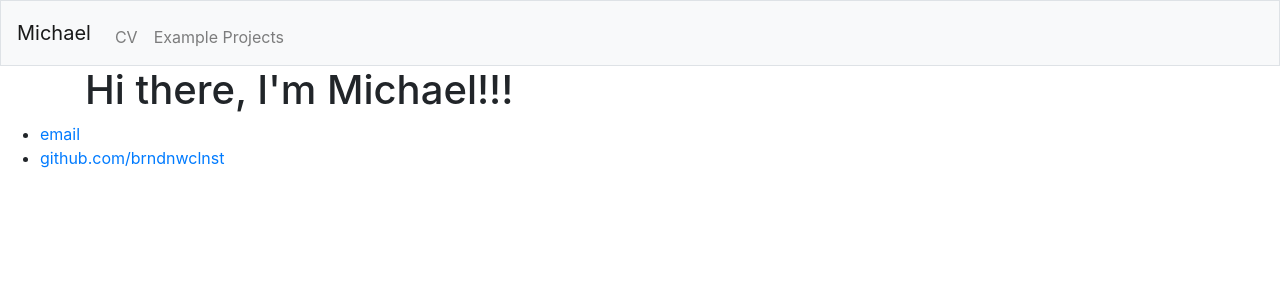
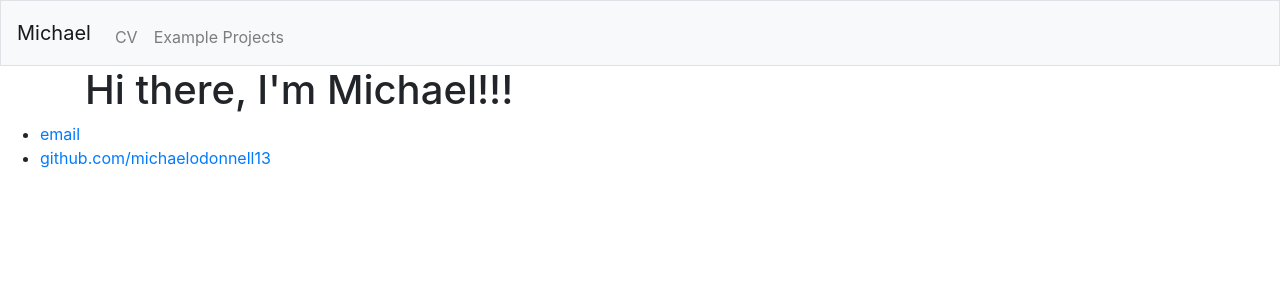
Before and after one commit to michaelodonnell13/michaelodonnell13.github.io, a Jekyll site: the page built from index.html, in a window 1280 px wide. Shown: the top 300 px of the page. Built offline with Jekyll 4.4.1, drawn with Linux system fonts in a browser that asks for light colours.

Commit message:
Update default.html

```diff
--- a/_layouts/default.html
+++ b/_layouts/default.html
@@ -33,7 +33,7 @@
 			<footer class="mx-auto">
 	    			<ul>
 	        			<li><a href="mailto:brndnwclnst@gmail.com">email</a></li>
-	        			<li><a href="https://github.com/brndnwclnst">github.com/brndnwclnst</a></li>
+	        			<li><a href="https://github.com/michaelodonnell13">github.com/michaelodonnell13</a></li>
 				</ul>
 			</footer>
 			<script src="https://code.jquery.com/jquery-3.5.1.slim.min.js" integrity="sha384-DfXdz2htPH0lsSSs5nCTpuj/zy4C+OGpamoFVy38MVBnE+IbbVYUew+OrCXaRkfj" crossorigin="anonymous"></script>
```
